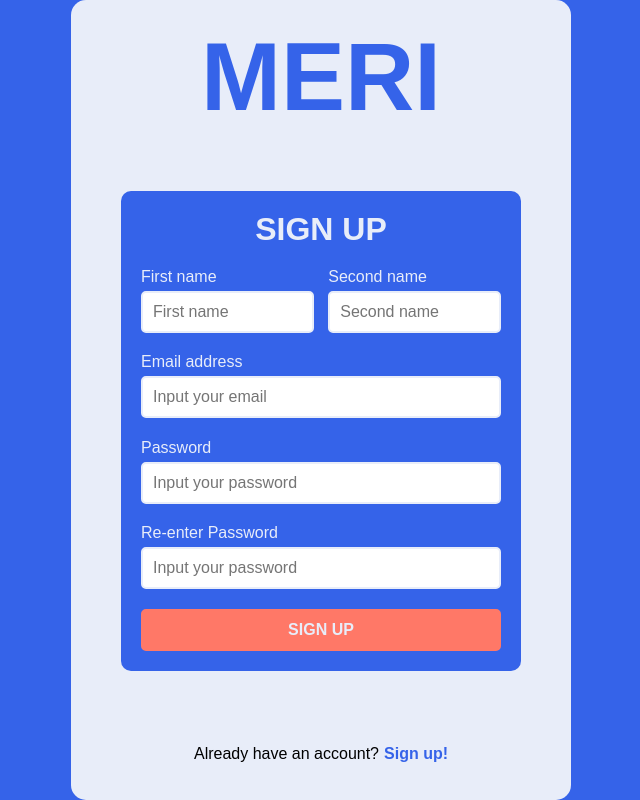
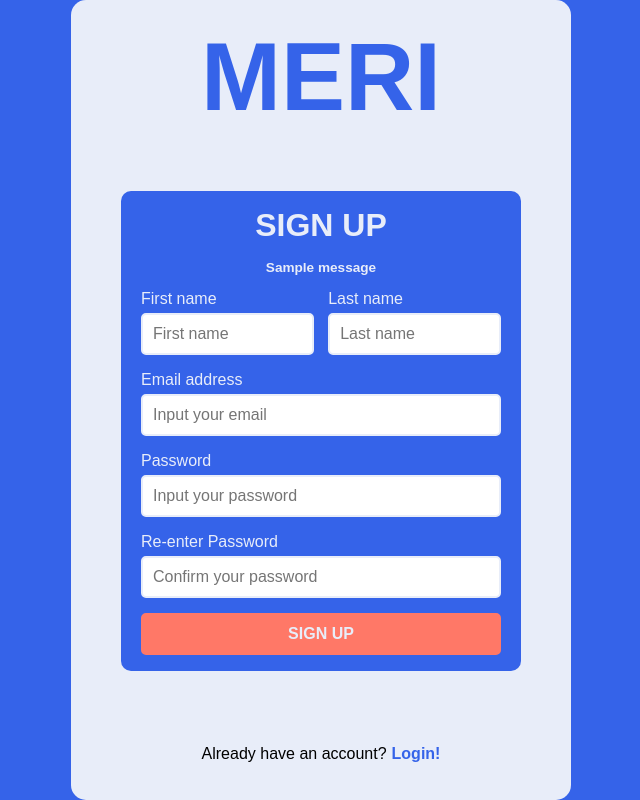
Before and after one commit to RSJR-19/MERI-StudentApp, a Flask app: page /signup in a window 1280 px wide. Shown: the whole page, without its empty margins (319-959 px from the left). Run offline with Flask 3, Linux system fonts and the light colour scheme; one stand-in notice (Sample message) is shown.

Commit message:
Working login signup

```diff
--- a/app/routes/auth_routes.py
+++ b/app/routes/auth_routes.py
@@ -64,15 +64,18 @@ def signup():
         success, message = register_user(first_name, last_name, email, password)
 
         if success:
-            flash(message)
+            success, user = authenticate_user(email, password)
 
-            return redirect(url_for("main.splash", destination="login"))
+        if success:
+            session.clear()
+            session["user_id"] = user["id"]
+            session["first_name"] = user["first_name"]
 
+            return redirect(url_for("main.dashboard"))
 
         flash(message)
 
         return redirect(url_for("auth.signup"))
-
 
     return render_template("auth/signup.html")
 
--- a/app/static/css/auth/signup.css
+++ b/app/static/css/auth/signup.css
@@ -107,9 +107,10 @@
     gap: 5px;
 }
 
-.p-container p:nth-child(2){
+.control-link{
     color: var(--primary);
     font-weight: 600;
+    text-decoration: none;
 }
 
 .check-box{
@@ -138,3 +139,11 @@
     font-weight: bold;
     color: var(--tertiary);
 }
+
+.error-message {
+    color: var(--tertiary);
+    font-size: 0.85rem;
+    text-align: center;
+    font-weight: 600;
+    width: 90%;
+}
--- a/app/static/js/main.js
+++ b/app/static/js/main.js
@@ -0,0 +1,16 @@
+const passwordInput = document.getElementById("passwordInput");
+
+const confirmPasswordInput = document.getElementById("confirmPasswordInput");
+
+if (passwordInput && confirmPasswordInput) {
+    function checkPasswordMatch() {
+        if (confirmPasswordInput.value !== passwordInput.value) {
+            confirmPasswordInput.setCustomValidity("Passwords do not match.");
+        } else {
+            confirmPasswordInput.setCustomValidity("");
+        }
+    }
+    passwordInput.addEventListener("input", checkPasswordMatch);
+
+    confirmPasswordInput.addEventListener("input", checkPasswordMatch);
+}
--- a/app/templates/auth/login.html
+++ b/app/templates/auth/login.html
@@ -74,7 +74,7 @@
         <div class="p-container">
             <p>Don't have an account yet?</p>
             <p>
-                <a href="{{ url_for('main.splash', destination='signup') }}">
+                <a class="control-link" href="{{ url_for('main.splash', destination='signup') }}">
                     Sign up!
                 </a>
             </p>
--- a/app/templates/auth/signup.html
+++ b/app/templates/auth/signup.html
@@ -1,49 +1,75 @@
 <!DOCTYPE html>
 <html lang="en">
+
 <head>
     <meta charset="UTF-8">
     <meta name="viewport" content="width=device-width, initial-scale=1.0">
-    <title>MERI-Signup</title>
-    <link rel="stylesheet" href="/app/static/css/style.css">
-    <link rel="stylesheet" href="/app/static/css/auth/signup.css">
+    <title>MERI - Signup</title>
+    <link rel="stylesheet"
+          href="{{ url_for('static', filename='css/style.css') }}">
+    <link rel="stylesheet"
+          href="{{ url_for('static', filename='css/auth/signup.css') }}">
+    <script src="{{ url_for('static', filename='js/main.js') }}" defer></script>
 </head>
 <body>
     <div id="container">
         <div class="logo-container">
             <span>MERI</span>
         </div>
-        <form action="" id="signupForm">
+        <form action="{{ url_for('auth.signup') }}"
+              method="POST"
+              id="signupForm">
+
+            <input type="hidden" name="csrf_token" value="{{ csrf_token() }}">
+
             <h1 class="signup-h1">SIGN UP</h1>
+
+            {% with messages = get_flashed_messages() %}
+                {% for message in messages %}
+                    <p class="error-message">{{ message }}</p>
+                {% endfor %}
+            {% endwith %}
+
             <div class="name-container">
                 <div class="name-input-container">
                     <p>First name</p>
-                    <input type="text" placeholder="First name">
+                    <input type="text" name="first_name" placeholder="First name" maxlength="50" autocomplete="given-name" required>
                 </div>
+
                 <div class="name-input-container">
-                    <p>Second name</p>
-                    <input type="text" placeholder="Second name">
+                    <p>Last name</p>
+                    <input type="text" name="last_name" placeholder="Last name" maxlength="50" autocomplete="family-name" required >
                 </div>
             </div>
+
             <div class="input-container">
                 <p>Email address</p>
-                <input type="email" placeholder="Input your email">
+                <input type="email" name="email" placeholder="Input your email" maxlength="254" autocomplete="email" required>
             </div>
             <div class="input-container">
                 <p>Password</p>
-                <input type="password" placeholder="Input your password">
+                <input type="password" name="password" id="passwordInput" placeholder="Input your password" minlength="8" maxlength="64"
+                    pattern="(?=.*[a-z])(?=.*[A-Z])(?=.*[0-9]).{8,64}"
+                    title="Password must contain uppercase, lowercase, and a number." autocomplete="new-password" required >
             </div>
+
             <div class="input-container">
                 <p>Re-enter Password</p>
-                <input type="password" placeholder="Input your password">
+                <input type="password" name="confirm_password" id="confirmPasswordInput" placeholder="Confirm your password" minlength="8" maxlength="64" autocomplete="new-password" required>
             </div>
-            <button class="login-button">SIGN UP</button>
+            <button type="submit" class="login-button">
+                SIGN UP
+            </button>
         </form>
+
         <div class="p-container">
             <p>Already have an account?</p>
-            <p>Sign up!</p>
+            <p>
+                <a class="control-link" href="{{ url_for('main.splash', destination='login') }}">
+                    Login!
+                </a>
+            </p>
         </div>
-
     </div>
-
 </body>
 </html>
--- a/app/templates/splash/splash.html
+++ b/app/templates/splash/splash.html
@@ -5,7 +5,7 @@
     <meta name="viewport" content="width=device-width, initial-scale=1.0">
     <title>MERI</title>
     <meta http-equiv="refresh"
-          content="2;url={{ url_for('auth.' ~ destination) }}">
+          content="1;url={{ url_for('auth.' ~ destination) }}">
     <link rel="stylesheet"
           href="{{ url_for('static', filename='css/splash/splash.css') }}">
     <link rel="stylesheet"
```
Also changed, not shown: app/routes/main_routes.py (+1 -7 lines), app/static/css/auth/login.css (+12 -1 lines).
